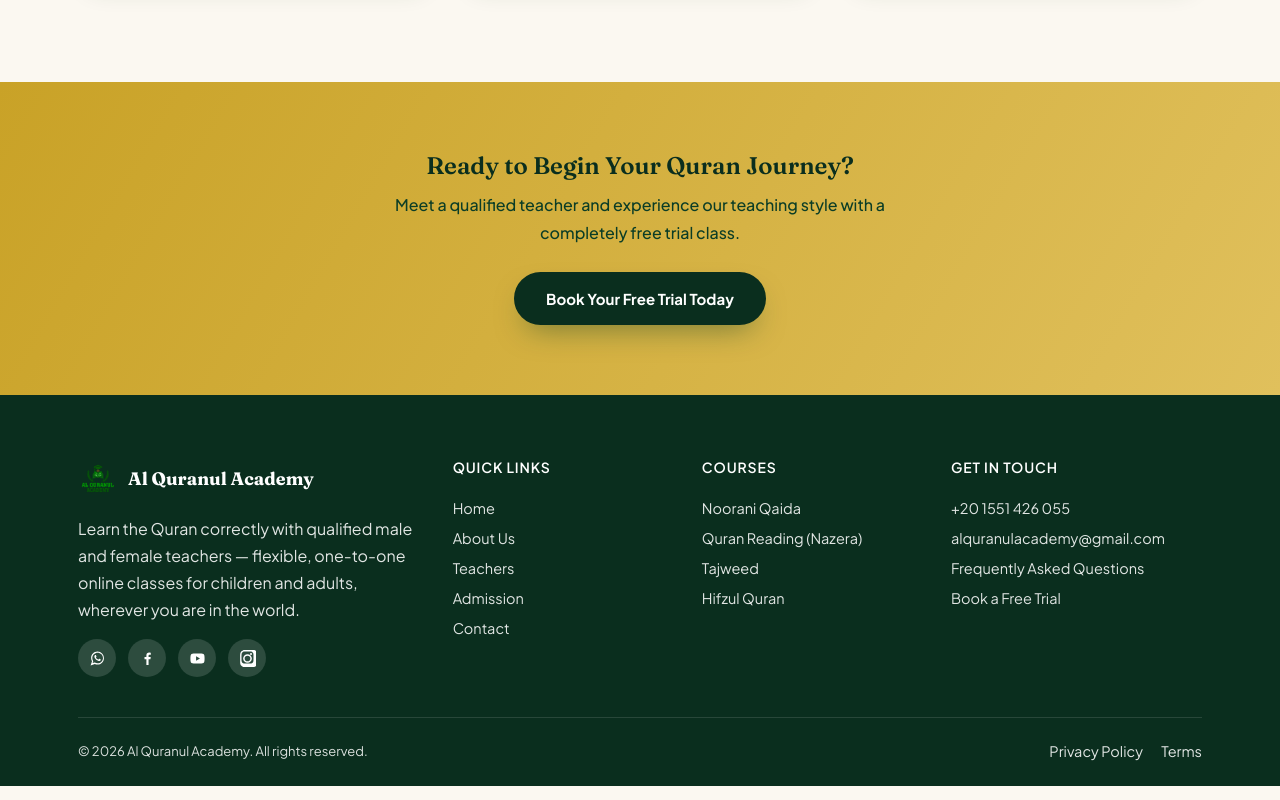
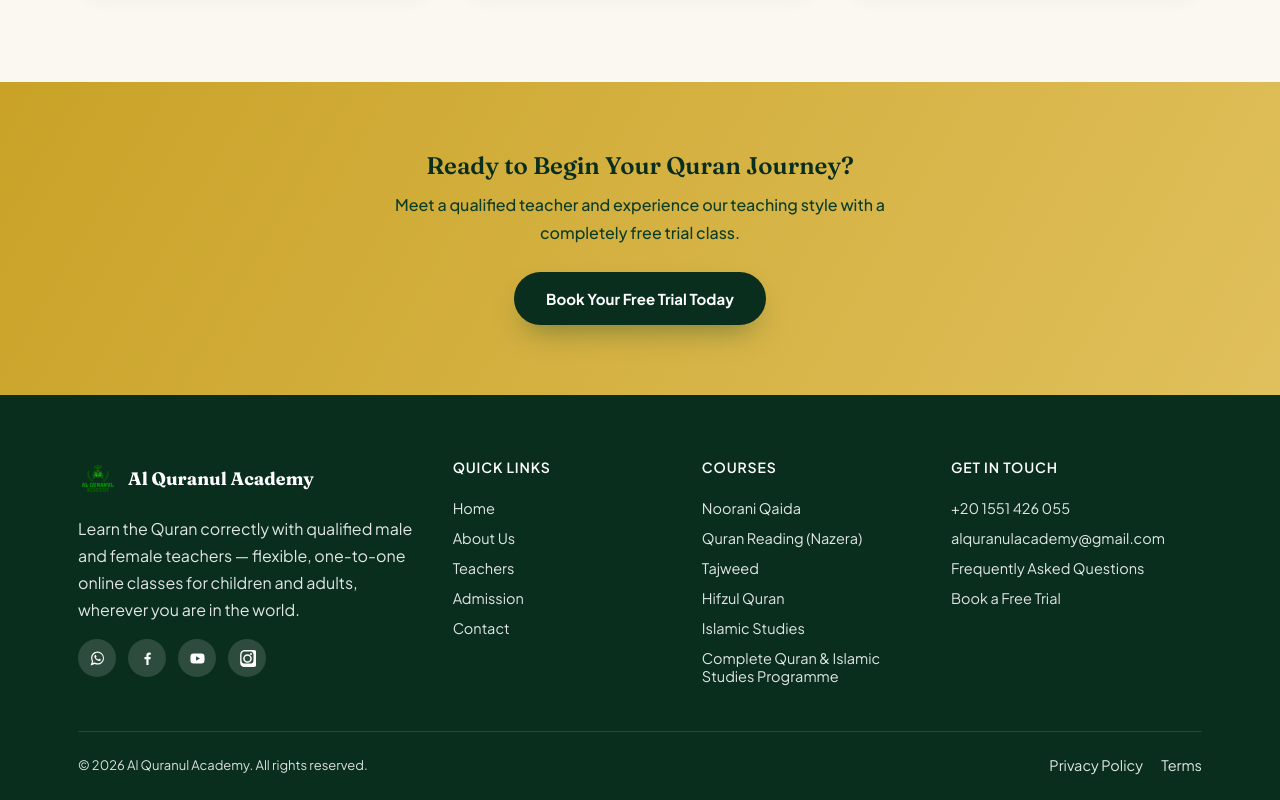
Before and after one commit to alquranulacademy-hue/alquranulacademy9, a plain HTML site: page about.html in a window 1280 px wide. Shown: the part 3240-4040 px from the top of the page. Drawn offline with Linux system fonts and the light colour scheme; no server answers.

Commit message:
Footer Courses column: add two new courses

```diff
--- a/about.html
+++ b/about.html
@@ -277,6 +277,8 @@ fbq('track', 'PageView');
           <a href="course-detail.html?course=nazera-quran">Quran Reading (Nazera)</a>
           <a href="course-detail.html?course=tajweed">Tajweed</a>
           <a href="course-detail.html?course=hifzul-quran">Hifzul Quran</a>
+          <a href="course-detail.html?course=islamic-studies">Islamic Studies</a>
+          <a href="course-detail.html?course=complete-quran-islamic-studies">Complete Quran &amp; Islamic Studies Programme</a>
         </div>
         <div>
           <h4>Get in Touch</h4>
```
Also changed, not shown: admission.html (+2 -0 lines), blog-post.html (+2 -0 lines), blog.html (+2 -0 lines), contact.html (+2 -0 lines), course-detail.html (+2 -0 lines), courses.html (+2 -0 lines), faq.html (+2 -0 lines), free-trial.html (+2 -0 lines), index.html (+2 -0 lines), teachers.html (+2 -0 lines), terms.html (+2 -0 lines).
